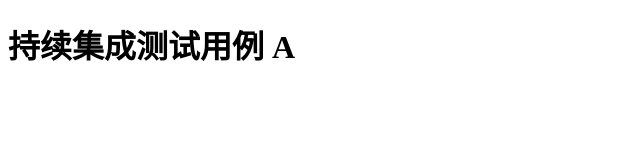
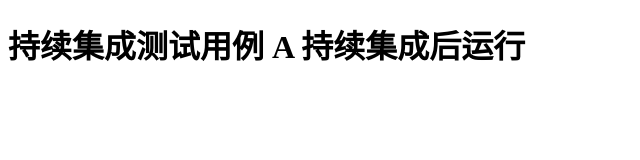
Before and after one commit to yxh77/devops-test, a website: page home.html in a window 1280 px wide. Shown: the whole page, without its empty margins (0-640 px from the left). Drawn offline with Linux system fonts and the light colour scheme.

Commit message:
update one

```diff
--- a/home.html
+++ b/home.html
@@ -12,6 +12,8 @@
     持续集成测试用例
 
     A
+
+    持续集成后运行
 </h1>
 </body>
 </html>
```
